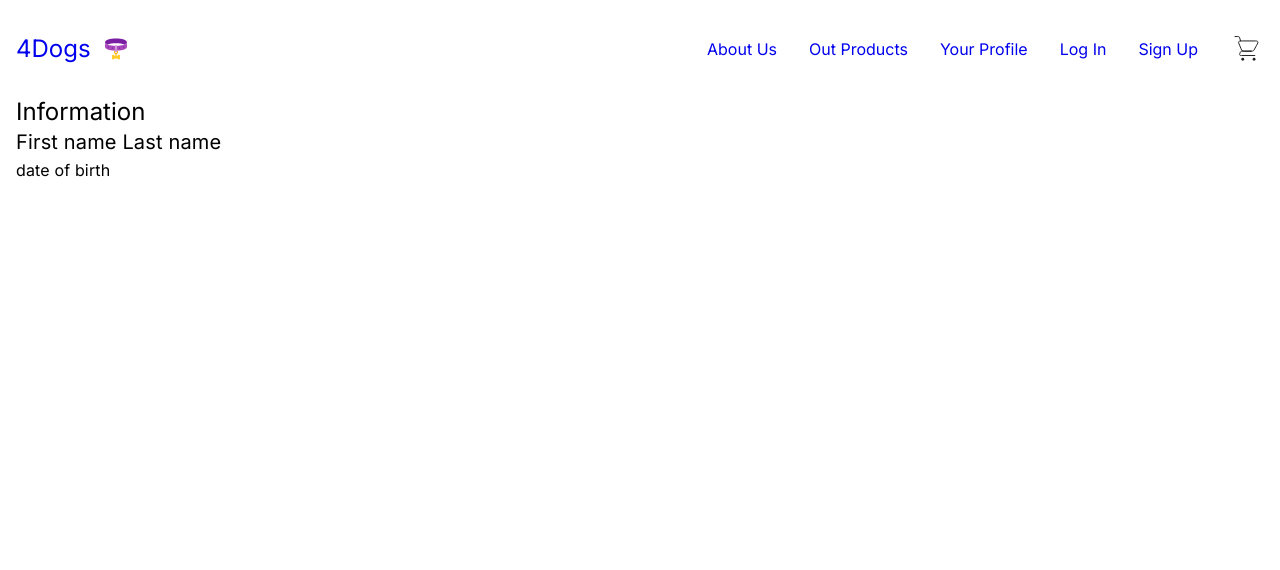
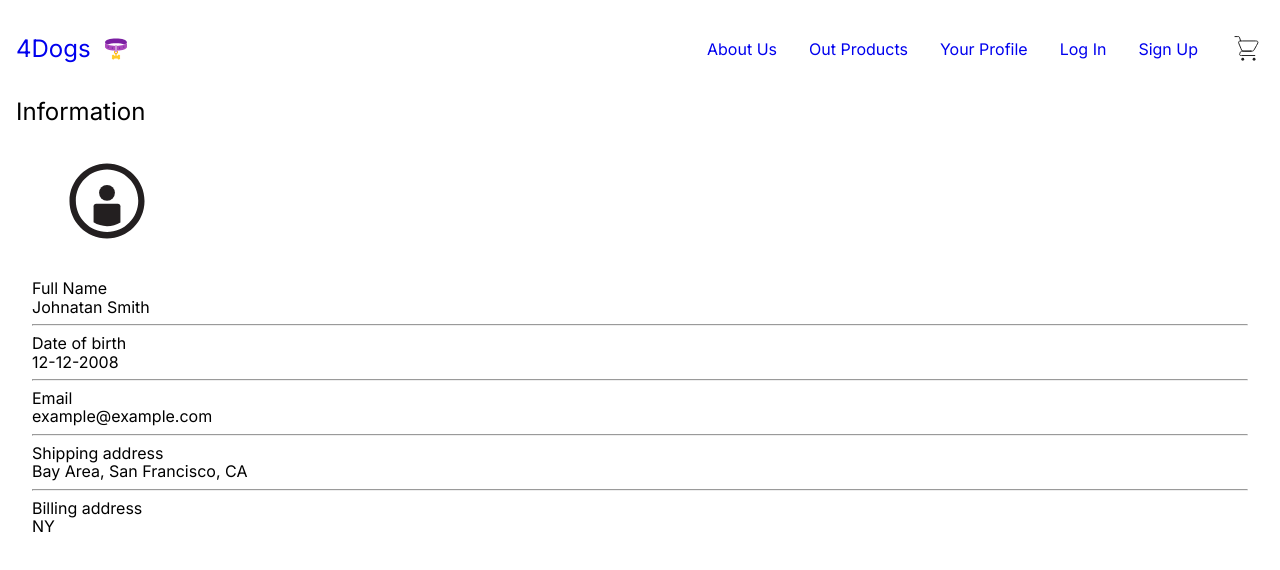
Before and after one commit to eugenekhovaiev/eCommerce-Application, a React (Vite) app: page /profile in a window 1280 px wide. Shown: the top 570 px of the page. Built offline with nearby package versions, Linux system fonts and the light colour scheme; what @commercetools/platform-sdk, @commercetools/sdk-client-v2 would draw is missing.

Commit message:
feat: add information about user on the profile page

```diff
--- a/src/pages/profile/Profile.tsx
+++ b/src/pages/profile/Profile.tsx
@@ -1,12 +1,77 @@
-import { Typography } from '@mui/material';
+import { MDBCol, MDBContainer, MDBRow, MDBCard, MDBCardText, MDBCardBody, MDBCardImage } from 'mdb-react-ui-kit';
 
 const Profile = (): JSX.Element => {
   return (
     <section className="profile">
       <div className="container profile__container">
         <h2 className="profile__title">Information</h2>
-        <Typography variant="h6">First name Last name</Typography>
-        <Typography>date of birth</Typography>
+        <MDBContainer className="py-5">
+          <MDBRow>
+            <MDBCol lg="4">
+              <MDBCard className="mb-4">
+                <MDBCardBody className="text-center">
+                  <MDBCardImage
+                    src="src/shared/assets/user-icon.svg"
+                    alt="avatar"
+                    className="rounded-circle"
+                    style={{ width: '150px' }}
+                    fluid
+                  />
+                </MDBCardBody>
+              </MDBCard>
+            </MDBCol>
+            <MDBCol lg="8">
+              <MDBCard className="mb-4">
+                <MDBCardBody>
+                  <MDBRow>
+                    <MDBCol sm="3">
+                      <MDBCardText>Full Name</MDBCardText>
+                    </MDBCol>
+                    <MDBCol sm="9">
+                      <MDBCardText className="text-muted">Johnatan Smith</MDBCardText>
+                    </MDBCol>
+                  </MDBRow>
+                  <hr />
+                  <MDBRow>
+                    <MDBCol sm="3">
+                      <MDBCardText>Date of birth</MDBCardText>
+                    </MDBCol>
+                    <MDBCol sm="9">
+                      <MDBCardText className="text-muted">12-12-2008</MDBCardText>
+                    </MDBCol>
+                  </MDBRow>
+                  <hr />
+                  <MDBRow>
+                    <MDBCol sm="3">
+                      <MDBCardText>Email</MDBCardText>
+                    </MDBCol>
+                    <MDBCol sm="9">
+                      <MDBCardText className="text-muted">example@example.com</MDBCardText>
+                    </MDBCol>
+                  </MDBRow>
+                  <hr />
+                  <MDBRow>
+                    <MDBCol sm="3">
+                      <MDBCardText>Shipping address</MDBCardText>
+                    </MDBCol>
+                    <MDBCol sm="9">
+                      <MDBCardText className="text-muted">Bay Area, San Francisco, CA</MDBCardText>
+                    </MDBCol>
+                  </MDBRow>
+                  <hr />
+                  <MDBRow>
+                    <MDBCol sm="3">
+                      <MDBCardText>Billing address</MDBCardText>
+                    </MDBCol>
+                    <MDBCol sm="9">
+                      <MDBCardText className="text-muted">NY</MDBCardText>
+                    </MDBCol>
+                  </MDBRow>
+                </MDBCardBody>
+              </MDBCard>
+            </MDBCol>
+          </MDBRow>
+        </MDBContainer>
       </div>
     </section>
   );
```
Also changed, not shown: src/shared/assets/user-icon.svg (added).
